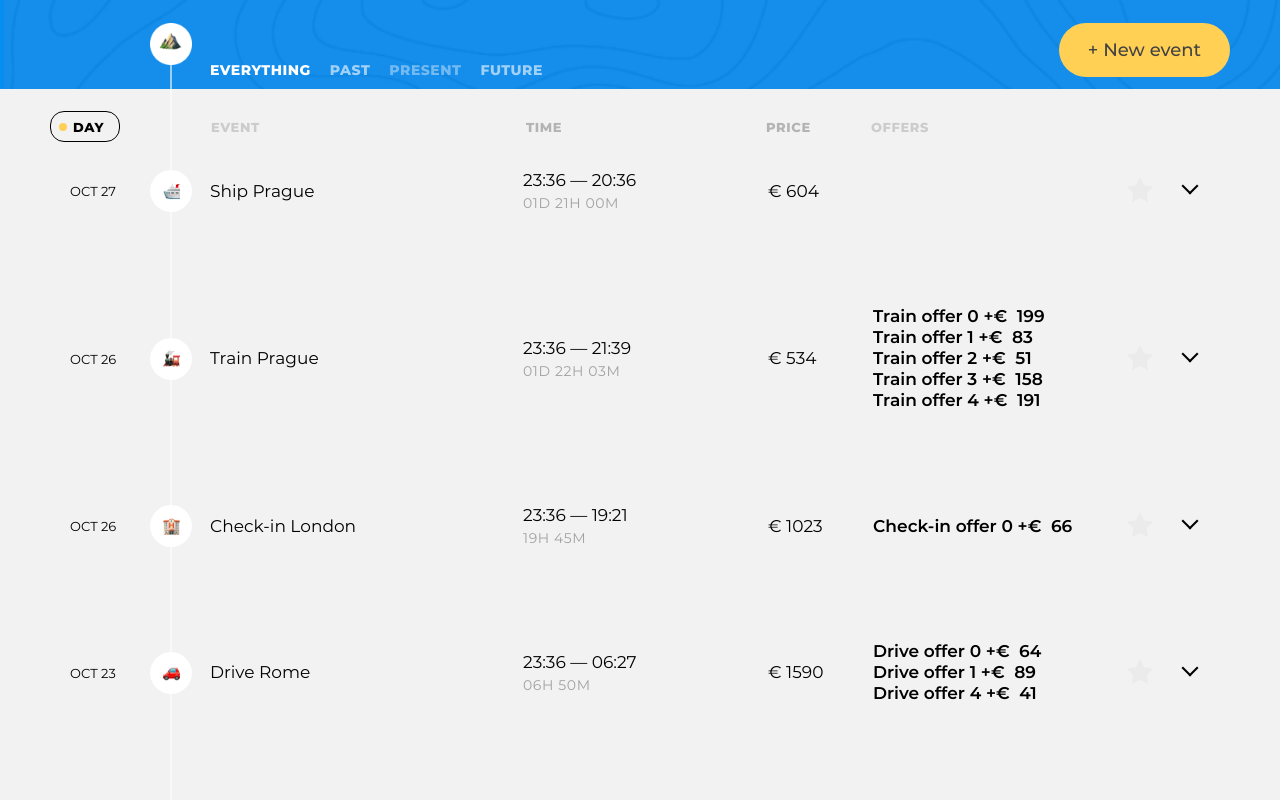
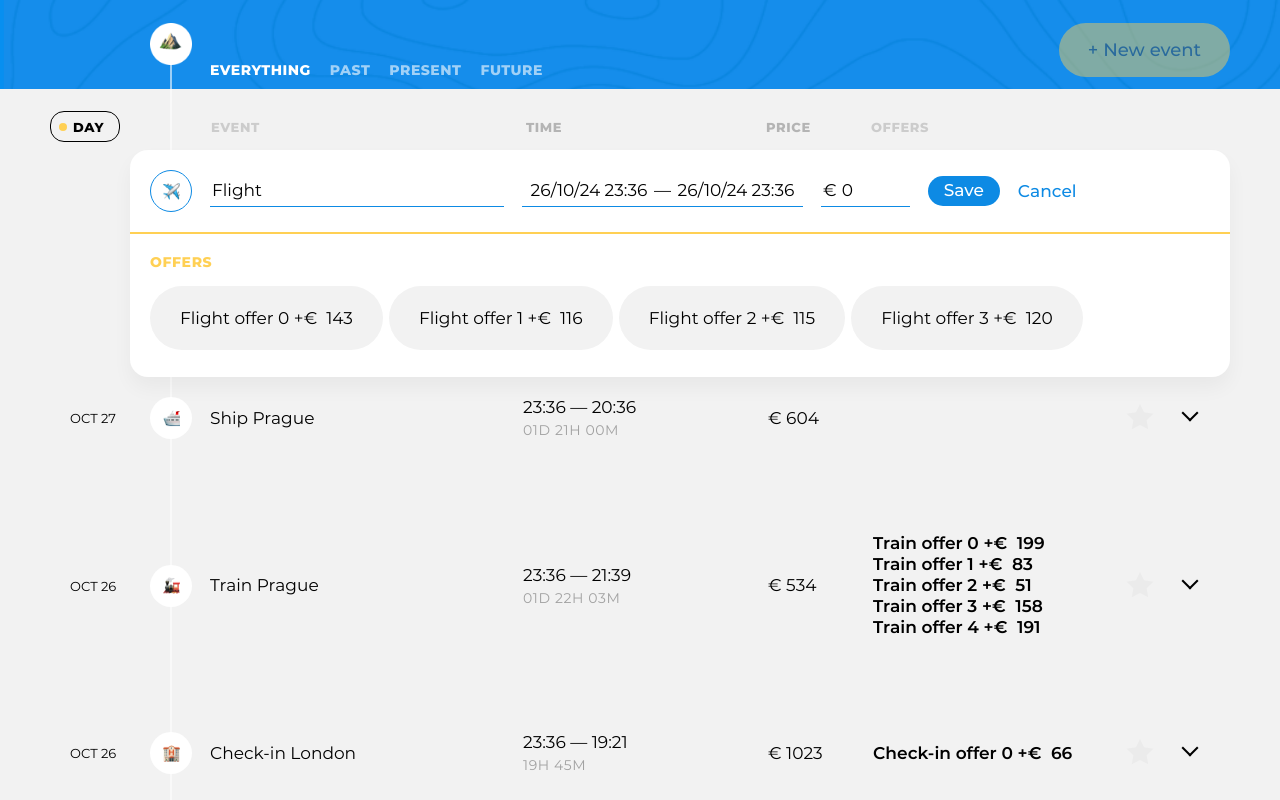
Before and after one commit to htmlacademy-ecmascript/2509141-big-trip-2, a website built with webpack: page public/index.html in a window 1280 px wide. Both pictures are taken after a click on the button "New event". Shown: the top 800 px of the page. Built offline with nearby package versions, Linux system fonts and the light colour scheme.

Commit message:
feat: + new event button

```diff
--- a/public/index.html
+++ b/public/index.html
@@ -22,7 +22,7 @@
             </div>
           </div>
 
-          <button class="trip-main__event-add-btn  btn  btn--big  btn--yellow" type="button">New event</button>
+          <!-- <button class="trip-main__event-add-btn  btn  btn--big  btn--yellow" type="button">New event</button> -->
         </div>
       </div>
     </header>
--- a/src/const.js
+++ b/src/const.js
@@ -1,4 +1,5 @@
 const TYPES = ['Taxi', 'Bus', 'Train', 'Ship', 'Drive', 'Flight', 'Check-in', 'Sightseeing', 'Restaurant'];
+const DEFAULT_TYPE = 'Flight';
 
 const FilterType = {
   EVERYTHING: 'everything',
@@ -39,7 +40,7 @@ const UpdateType = {
 
 
 export {
-  TYPES,
+  TYPES, DEFAULT_TYPE,
   FilterType, DEFAULT_FILTER,
   SortType, DEFAULT_SORT_TYPE,
   DateTimeFormat,
--- a/src/main.js
+++ b/src/main.js
@@ -4,6 +4,8 @@ import DestinationsModel from './model/destinations-model.js';
 import WaypointsModel from './model/waypoints-model.js';
 import OffersModel from './model/offers-model.js';
 import FilterModel from './model/filter-model.js';
+import NewWaypointButtonView from './view/header/new-waypoint-button-view.js';
+import { render } from './framework/render.js';
 
 
 const filterModel = new FilterModel();
@@ -18,7 +20,8 @@ const eventsPresenter = new EventsPresenter({
   destinationsModel,
   waypointsModel,
   filterModel,
-  offersModel
+  offersModel,
+  onNewWaypointDestroy: handleNewWaypointFormClose
 });
 eventsPresenter.init();
 
@@ -30,3 +33,18 @@ const filterPresenter = new FilterPresenter({
   filterModel
 });
 filterPresenter.init();
+
+
+const newWaypointComponent = new NewWaypointButtonView({onClick: handleNewWaypointButtonClick});
+
+function handleNewWaypointFormClose() {
+  newWaypointComponent.element.disabled = false;
+}
+
+function handleNewWaypointButtonClick() {
+  eventsPresenter.createWaypoint();
+  newWaypointComponent.element.disabled = true;
+}
+
+const siteHeaderElement = document.querySelector('.trip-main');
+render(newWaypointComponent, siteHeaderElement);
--- a/src/model/waypoints-model.js
+++ b/src/model/waypoints-model.js
@@ -5,6 +5,7 @@ import { WAYPOINT_COUNT } from '/src/const';
 
 export default class WaypointsModel extends Observable {
   #waypoints = []; // TODO: преобразовать в Set?
+
 
   constructor(offersModel, destinationsModel) {
     super();
@@ -15,16 +16,7 @@ export default class WaypointsModel extends Observable {
     );
 
     // TEMP: для тестирования сортировки по дате и фильтров
-    // FUTURE filter
-    let od = this.waypoints[1]['date_from'].getDate();
-    this.waypoints[1]['date_from'].setDate(od + 1);
-    od = this.waypoints[1]['date_to'].getDate();
-    this.waypoints[1]['date_to'].setDate(od + 1);
-    // PAST filter
-    od = this.waypoints[2]['date_from'].getDate();
-    this.waypoints[2]['date_from'].setDate(od - 3);
-    od = this.waypoints[2]['date_to'].getDate();
-    this.waypoints[2]['date_to'].setDate(od - 3);
+    this.#enableSortFilterTestMode();
   }
 
   get waypoints() {
@@ -70,4 +62,17 @@ export default class WaypointsModel extends Observable {
 
     this._notify(updateType);
   }
+
+  #enableSortFilterTestMode() {
+    // FUTURE filter
+    let od = this.waypoints[1]['date_from'].getDate();
+    this.waypoints[1]['date_from'].setDate(od + 1);
+    od = this.waypoints[1]['date_to'].getDate();
+    this.waypoints[1]['date_to'].setDate(od + 1);
+    // PAST filter
+    od = this.waypoints[2]['date_from'].getDate();
+    this.waypoints[2]['date_from'].setDate(od - 3);
+    od = this.waypoints[2]['date_to'].getDate();
+    this.waypoints[2]['date_to'].setDate(od - 3);
+  }
 }
--- a/src/presenter/events-presenter.js
+++ b/src/presenter/events-presenter.js
@@ -1,14 +1,15 @@
 import { render, remove } from '/src/framework/render.js';
-import { DEFAULT_FILTER, DEFAULT_SORT_TYPE, SortType, UpdateType, UserAction } from '../const.js';
+import { DEFAULT_FILTER, DEFAULT_SORT_TYPE, FilterType, SortType, UpdateType, UserAction } from '../const.js';
 import { sortByDate, sortByDuration, sortByPrice } from '../util/sort.js';
 import ListView from '../view/list/list-view';
 import SortView from '../view/list/sort-view';
 import EmptyView from '../view/list/empty-view.js';
 import WaypointPresenter from './waypoint-presenter.js';
 import filter from '../util/filter.js';
+import NewWaypointPresenter from './new-waypoint-presenter.js';
 
 
-export default class Presenter {
+export default class EventsPresenter {
   #container = null;
   #sortView = null;
   #emptyView = null;
@@ -23,14 +24,25 @@ export default class Presenter {
   #currentSortType = DEFAULT_SORT_TYPE;
 
   #waypointPresenters = new Map();
+  #newWaypointPresenter = null;
 
 
-  constructor({container, filterModel, waypointsModel, offersModel, destinationsModel}) {
+  constructor({container, filterModel, waypointsModel, offersModel, destinationsModel, onNewWaypointDestroy}) {
     this.#container = container;
     this.#filterModel = filterModel;
     this.#offersModel = offersModel;
     this.#waypointsModel = waypointsModel;
     this.#destinationsModel = destinationsModel;
+
+    this.#newWaypointPresenter = new NewWaypointPresenter({
+      container: this.#listView.element,
+      offersModel: this.#offersModel,
+      destinationsModel: this.#destinationsModel,
+      onDestroy: onNewWaypointDestroy,
+      onDataChange: this.#handleViewAction,
+      onEventTypeChange: this.#handleEventTypeChange,
+      onDestinationChange: this.#handleDestinationChange
+    });
 
     this.#waypointsModel.addObserver(this.#handleModelEvent);
     this.#filterModel.addObserver(this.#handleModelEvent);
@@ -55,6 +67,11 @@ export default class Presenter {
     this.#renderAll();
   }
 
+  createWaypoint() {
+    this.#currentSortType = DEFAULT_SORT_TYPE;
+    this.#filterModel.setFilter(UpdateType.MAJOR, FilterType.EVERYTHING);
+    this.#newWaypointPresenter.init();
+  }
 
   #renderAll() {
     if (this.waypoints.length > 0) {
@@ -89,7 +106,9 @@ export default class Presenter {
       offersModel: this.#offersModel,
       destinationsModel: this.#destinationsModel,
       onDataChange: this.#handleViewAction,
-      onModeChange: this.#handleModeChange
+      onModeChange: this.#handleModeChange,
+      onEventTypeChange: this.#handleEventTypeChange,
+      onDestinationChange: this.#handleDestinationChange
     });
 
     waypointPresenter.init(waypoint);
@@ -102,7 +121,6 @@ export default class Presenter {
     this.#clearWaypointList();
 
     remove(this.#sortView);
-    remove(this.#listView);
     remove(this.#emptyView);
 
     if (resetSortType) {
@@ -111,6 +129,7 @@ export default class Presenter {
   }
 
   #clearWaypointList() {
+    this.#newWaypointPresenter.destroy();
     this.#waypointPresenters.forEach((presenter) => presenter.destroy());
     this.#waypointPresenters.clear();
   }
@@ -148,6 +167,7 @@ export default class Presenter {
 
 
   #handleModeChange = () => {
+    this.#newWaypointPresenter.destroy();
     this.#waypointPresenters.forEach((presenter) => presenter.resetView());
   };
 
@@ -172,4 +192,29 @@ export default class Presenter {
         return waypoints;
     }
   }
+
+  // ❓ Перенёс эти методы из WaypointPresenter сюда, так как они используются также и в NewWaypointPresenter
+  // Хорошо ли это?
+  #handleEventTypeChange = (evt, scope, updateElement) => {
+    const newType = evt.target.value;
+    const newOffers = this.#offersModel.getOffersOfType(newType);
+
+    const newState = {
+      type: newType,
+      offers: [],
+      allTypeOffers: newOffers
+    };
+
+    updateElement.call(scope, newState);
+  };
+
+  #handleDestinationChange = (evt, scope, updateElement) => {
+    const newDestinationName = evt.target.value;
+    const newDestination = this.#destinationsModel.getDestinationByName(newDestinationName);
+    const isCorrectDestinationName = !!newDestination;
+
+    if (isCorrectDestinationName) {
+      updateElement.call(scope, {destination: newDestination});
+    }
+  };
 }
--- /dev/null
+++ b/src/presenter/new-waypoint-presenter.js
@@ -0,0 +1,101 @@
+import { nanoid } from 'nanoid';
+import { isEscapeKey } from '../util/util';
+import { DEFAULT_TYPE, UpdateType, UserAction } from '../const';
+import { remove, render, RenderPosition } from '../framework/render';
+import EditView from '../view/edit/edit-view';
+
+
+export default class NewWaypointPresenter {
+  #container = null;
+  #editFormComponent = null;
+
+  #offersModel = null;
+  #destinationsModel = null;
+
+  #handleDataChange = null;
+  #handleDestroy = null;
+  #handleEventTypeChange = null;
+  #handleDestinationChange = null;
+
+  constructor({container, offersModel, destinationsModel, onEventTypeChange, onDestinationChange, onDataChange, onDestroy}) {
+    this.#container = container;
+
+    this.#offersModel = offersModel;
+    this.#destinationsModel = destinationsModel;
+
+    this.#handleEventTypeChange = onEventTypeChange;
+    this.#handleDestinationChange = onDestinationChange;
+    this.#handleDataChange = onDataChange;
+    this.#handleDestroy = onDestroy;
+  }
+
+  init() {
+    if (this.#editFormComponent !== null) {
+      return;
+    }
+
+    this.#editFormComponent = new EditView({
+      waypoint: this.#makeBlankWaypoint(),
+      allTypeOffers: this.#offersModel.getOffersOfType(DEFAULT_TYPE),
+      destinations: this.#destinationsModel.destinations,
+      onCloseClick: this.#handleCloseClick,
+      onFormSubmit: this.#handleFormSubmit,
+      // ❓ Так как EditView используется и для создания новой точки и для редактирования старой,
+      // пришлось передать пустую функцию.
+      // Хорошо ли это?
+      onDeleteClick: () => {},
+      onEventTypeChange: this.#handleEventTypeChange,
+      onDestinationChange: this.#handleDestinationChange,
+      isNew: true
+    });
+
+    render(this.#editFormComponent, this.#container, RenderPosition.AFTERBEGIN);
+
+    document.addEventListener('keydown', this.#escKeyDownHandler);
+  }
+
+  destroy() {
+    if (this.#editFormComponent === null) {
+      return;
+    }
+
+    this.#handleDestroy();
+
+    remove(this.#editFormComponent);
+    this.#editFormComponent = null;
+
+    document.removeEventListener('keydown', this.#escKeyDownHandler);
+  }
+
+
+  #makeBlankWaypoint = () => ({
+    'id': nanoid(),
+    'type': DEFAULT_TYPE,
+    'base_price': 0,
+    'is_favorite': false,
+    'date_from': new Date(),
+    'date_to': new Date(),
+    'destination': null,
+    'offers': []
+  });
+
+  #handleFormSubmit = (waypoint) => {
+    this.#handleDataChange(
+      UserAction.ADD,
+      UpdateType.MINOR,
+      {id: nanoid(), ...waypoint}
+    );
+
+    this.destroy();
+  };
+
+  #handleCloseClick = () =>
+    this.destroy();
+
+  #escKeyDownHandler = (evt) => {
+    if (isEscapeKey(evt)) {
+      evt.preventDefault();
+      this.destroy();
+    }
+  };
+}
--- a/src/presenter/waypoint-presenter.js
+++ b/src/presenter/waypoint-presenter.js
@@ -22,14 +22,20 @@ export default class WaypointPresenter {
 
   #handleDataChange = null;
   #handleModeChange = null;
+  #handleEventTypeChange = null;
+  #handleDestinationChange = null;
 
   #mode = Mode.DEFAULT;
 
 
-  constructor({container, offersModel, destinationsModel, onDataChange, onModeChange}) {
+  constructor({container, offersModel, destinationsModel, onEventTypeChange, onDestinationChange, onDataChange, onModeChange}) {
     this.#container = container;
+
     this.#offersModel = offersModel;
     this.#destinationsModel = destinationsModel;
+
+    this.#handleEventTypeChange = onEventTypeChange;
+    this.#handleDestinationChange = onDestinationChange;
     this.#handleDataChange = onDataChange;
     this.#handleModeChange = onModeChange;
   }
@@ -44,6 +50,8 @@ export default class WaypointPresenter {
   destroy() {
     remove(this.#waypointComponent);
     remove(this.#editFormComponent);
+
+    document.removeEventListener('keydown', this.#escKeyDownHandler);
   }
 
   resetView() {
@@ -85,7 +93,7 @@ export default class WaypointPresenter {
       waypoint: this.#waypoint,
       allTypeOffers: this.#offersModel.getOffersOfType(this.#waypoint.type),
       destinations: this.#destinationsModel.destinations,
-      onEditClick: this.#handleEditClick,
+      onCloseClick: this.#handleCloseClick,
       onFormSubmit: this.#handleFormSubmit,
       onDeleteClick: this.#handleDeleteClick,
       onEventTypeChange: this.#handleEventTypeChange,
@@ -143,9 +151,16 @@ export default class WaypointPresenter {
     );
   };
 
-  #handleEditClick = () => {
+  #handleCloseClick = () => {
     this.resetView();
   };
+
+  #handleDeleteClick = (waypoint) =>
+    this.#handleDataChange(
+      UserAction.DELETE,
+      UpdateType.MINOR,
+      waypoint
+    );
 
   #handleFormSubmit = (updatedWaypoint) => {
     this.#handleDataChange(
@@ -156,35 +171,4 @@ export default class WaypointPresenter {
 
     this.#replaceToWaypoint();
   };
-
-  #handleDeleteClick = (waypoint) => {
-    this.#handleDataChange(
-      UserAction.DELETE,
-      UpdateType.MINOR,
-      waypoint
-    );
-  };
-
-  #handleEventTypeChange = (evt, scope, updateElement) => {
-    const newType = evt.target.value;
-    const newOffers = this.#offersModel.getOffersOfType(newType);
-
-    const newState = {
-      type: newType,
-      offers: [],
-      allTypeOffers: newOffers
-    };
-
-    updateElement.call(scope, newState);
-  };
-
-  #handleDestinationChange = (evt, scope, updateElement) => {
-    const newDestinationName = evt.target.value;
-    const newDestination = this.#destinationsModel.getDestinationByName(newDestinationName);
-    const isCorrectDestinationName = !!newDestination;
-
-    if (isCorrectDestinationName) {
-      updateElement.call(scope, {destination: newDestination});
-    }
-  };
 }
--- a/src/util/util.js
+++ b/src/util/util.js
@@ -2,7 +2,7 @@ import dayjs from 'dayjs';
 
 
 const isEscapeKey = (evt) =>
-  evt.key === 'Escape';
+  evt.key === 'Escape' || evt.key === 'Esc';
 
 
 const createIdGeneratorInRange = (min, max) =>
--- a/src/view/edit/edit-view.js
+++ b/src/view/edit/edit-view.js
@@ -6,16 +6,16 @@ import flatpickr from 'flatpickr';
 import '/node_modules/flatpickr/dist/flatpickr.min.css';
 
 
-const createEditTemplate = (waypoint, allTypeOffers, destinations) =>
+const createEditTemplate = (waypoint, allTypeOffers, destinations, isNew) =>
   `<form class="event event--edit" action="#" method="post">
-    ${createEventHeaderTemplate(waypoint, destinations)}
+    ${createEventHeaderTemplate(waypoint, destinations, isNew)}
     ${createEventDetailsTemplate(waypoint, allTypeOffers)}
   </form>`;
 
 
 export default class EditView extends AbstractStatefulView {
   #allTypeOffers = null;
-  #handleEditClick = null;
+  #handleCloseClick = null;
   #handleFormSubmit = null;
   #handleDeleteClick = null;
   #handleEventTypeChange = null;
@@ -25,22 +25,26 @@ export default class EditView extends AbstractStatefulView {
   #datepickerFrom = null;
   #datepickerTo = null;
 
-  constructor({waypoint, allTypeOffers, destinations, onEditClick, onFormSubmit, onDeleteClick, onEventTypeChange, onDestinationChange}) {
+  #isNew = false;
+
+  constructor({waypoint, allTypeOffers, destinations, onCloseClick, onFormSubmit, onDeleteClick, onEventTypeChange, onDestinationChange, isNew = false}) {
     super();
     this._setState(EditView.parseWaypointToState(waypoint, allTypeOffers));
     this.#destinations = destinations;
     this.#allTypeOffers = allTypeOffers;
-    this.#handleEditClick = onEditClick;
+    this.#handleCloseClick = onCloseClick;
     this.#handleFormSubmit = onFormSubmit;
     this.#handleDeleteClick = onDeleteClick;
     this.#handleEventTypeChange = onEventTypeChange;
     this.#handleDestinationChange = onDestinationChange;
 
+    this.#isNew = isNew;
+
     this._restoreHandlers();
   }
 
   get template() {
-    return createEditTemplate(this._state, this.#allTypeOffers, this.#destinations);
+    return createEditTemplate(this._state, this.#allTypeOffers, this.#destinations, this.#isNew);
   }
 
   reset(waypoint) {
@@ -50,7 +54,6 @@ export default class EditView extends AbstractStatefulView {
 
   removeElement() {
     super.removeElement();
-
     this.#datepickerFrom.destroy();
     this.#datepickerTo.destroy();
     this.#datepickerFrom = null;
@@ -66,22 +69,34 @@ export default class EditView extends AbstractStatefulView {
 
     this.element.addEventListener('submit', this.#formSubmitHandler);
 
-    this.element.querySelector('.event__reset-btn')
-      .addEventListener('click', this.#editClickHandler);
-
-    this.element.querySelector('.event__rollup-btn')
-      .addEventListener('click', this.#editClickHandler);
-
-    this.element.querySelector('.event__reset-btn')
-      .addEventListener('click', this.#formDeleteClickHandler);
-
+    this.#setCloseHandlers();
     this.#setDatepicker();
   }
 
 
-  #editClickHandler = (evt) => {
+  #setCloseHandlers = () => {
+    if (this.#isNew) {
+      this.element.querySelector('.event__reset-btn')
+        .addEventListener('click', this.#closeClickHandler);
+      return;
+    }
+
+    this.element.querySelector('.event__rollup-btn')
+      .addEventListener('click', this.#closeClickHandler);
+
+    this.element.querySelector('.event__reset-btn')
+      .addEventListener('click', this.#formDeleteClickHandler);
+  };
+
+
+  #closeClickHandler = (evt) => {
     evt.preventDefault();
-    this.#handleEditClick();
+    this.#handleCloseClick();
+  };
+
+  #formDeleteClickHandler = (evt) => {
+    evt.preventDefault();
+    this.#handleDeleteClick(EditView.parseStateToWaypoint(this._state));
   };
 
 
@@ -125,11 +140,6 @@ export default class EditView extends AbstractStatefulView {
     this.#handleFormSubmit(waypoint);
   };
 
-  #formDeleteClickHandler = (evt) => {
-    evt.preventDefault();
-    this.#handleDeleteClick(EditView.parseStateToWaypoint(this._state));
-  };
-
 
   #dateFromChangeHandler = ([userDate]) =>
     this.updateElement({'date_from': userDate});
--- a/src/view/edit/template/event-header.js
+++ b/src/view/edit/template/event-header.js
@@ -8,7 +8,7 @@ const createOptionTemplate = ({name}) =>
   `<option value="${name}"></option>`;
 
 
-const createEventHeaderTemplate = (waypoint, destinations) => {
+const createEventHeaderTemplate = (waypoint, destinations, isNew) => {
   const { id, type, destination, 'base_price': price } = waypoint;
 
   const start = humanizeDate(waypoint['date_from'], DateTimeFormat.EDIT);
@@ -48,8 +48,8 @@ const createEventHeaderTemplate = (waypoint, destinations) => {
     </div>
 
     <button class="event__save-btn  btn  btn--blue" type="submit">Save</button>
-    ${createDeleteButtonTemplate()}
-    ${createRollupButtonTemplate()}
+    ${isNew ? createCancelButtonTemplate() : createDeleteButtonTemplate()}
+    ${isNew ? '' : createRollupButtonTemplate()}
   </header>`);
 };
 
--- /dev/null
+++ b/src/view/header/new-waypoint-button-view.js
@@ -0,0 +1,26 @@
+import AbstractView from '/src/framework/view/abstract-view';
+
+
+const createNewWaypointButtonTemplate = () =>
+  '<button class="trip-main__event-add-btn  btn  btn--big  btn--yellow" type="button">New event</button>';
+
+
+export default class NewWaypointButtonView extends AbstractView {
+  #handleClick = null;
+
+  constructor({onClick}) {
+    super();
+
+    this.#handleClick = onClick;
+    this.element.addEventListener('click', this.#clickHandler);
+  }
+
+  get template() {
+    return createNewWaypointButtonTemplate();
+  }
+
+  #clickHandler = (evt) => {
+    evt.preventDefault();
+    this.#handleClick();
+  };
+}
```
